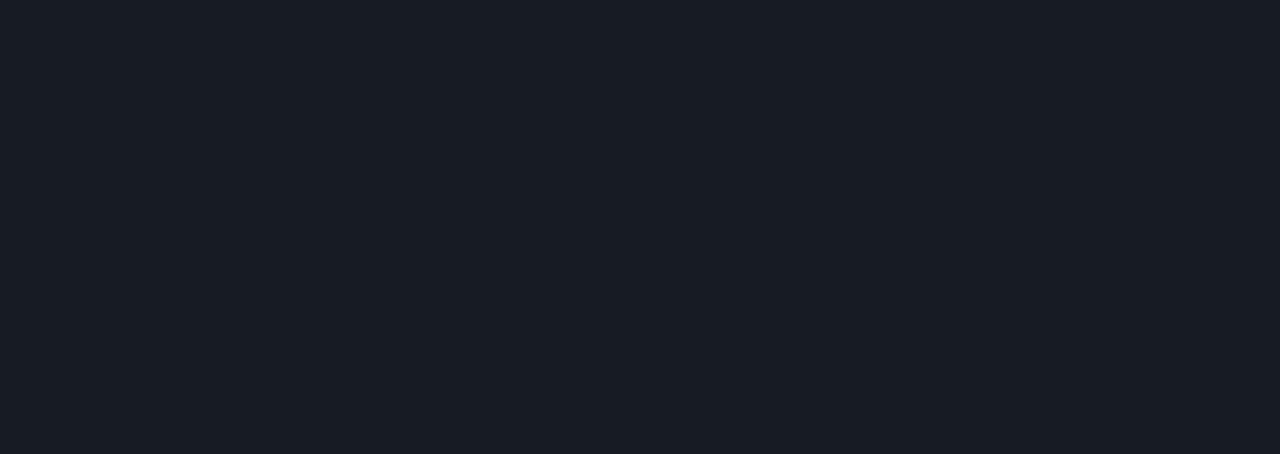
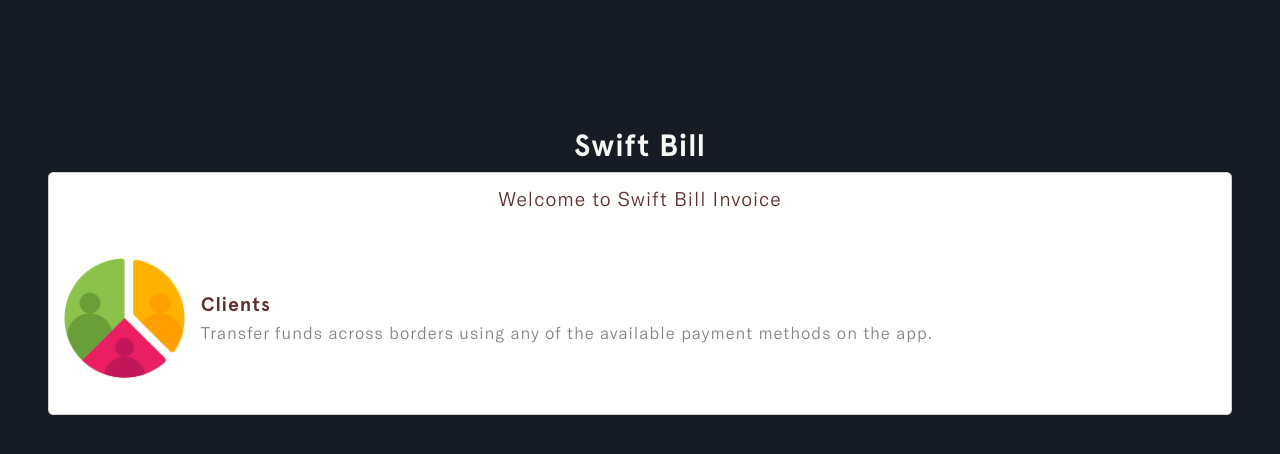
Before and after one commit to DavidDanso/swift-bill-invoice, a Django app: page /welcome in a window 1280 px wide. Before the commit the part shown is empty. Shown: the top 454 px of the page. Run offline with Django 4.2, Linux system fonts and the light colour scheme; some libraries are stand-ins or nearby versions.

Commit message:
added icons to the welcome page

```diff
--- a/invoice/templates/invoice/dashboard.html
+++ b/invoice/templates/invoice/dashboard.html
@@ -70,7 +70,7 @@
         <div id="hero">
           <div class="container-fluid">
             <div class="hero-intro">
-              <h1>Get paid for your professional services.</h1>
+              <h1>Monetize your expertise.</h1>
               <p>
                 Review your most recent activity.
                 <span class="badge">
--- a/static/css/welcome_msg.css
+++ b/static/css/welcome_msg.css
@@ -83,65 +83,111 @@ a:hover {
 
 /****************************************** Hero-Section ************************************/
 #hero {
-  margin-top: 30%;
+  margin-top: 25%;
 }
 .hero-intro {
   margin: 3%;
-}
-.hero-intro #logo {
-  width: 20%;
 }
 .hero-intro h1 {
   color: var(--text-color);
   letter-spacing: 1px;
   font-family: var(--header-font);
-  font-size: 1.7rem;
+  font-size: 2.2rem;
   text-align: center;
-  margin-top: 2%;
 }
-.hero-intro h6 {
-  color: #7b8fa1;
+.hero-intro h2 {
+  color: #5e3030;
   letter-spacing: 1px;
   font-family: var(--text-font);
   font-size: 1.4rem;
   text-align: center;
-  margin-top: 2%;
-  vertical-align: middle;
+  margin-bottom: 4%;
 }
-.hero-intro ion-icon {
-  vertical-align: middle;
+.hero-intro ul {
+  padding-left: 0rem;
 }
-.hero-intro .card {
-  background: var(--text-color);
-  margin-top: 3%;
+.hero-intro li {
+  list-style: none;
+  display: flex;
+  align-items: center;
 }
-.hero-intro p {
-  color: var(--main-color);
-  letter-spacing: 1px;
-  font-family: var(--text-font);
-  font-size: 1.4rem;
-  line-height: 1.2;
-}
-.hero-intro span {
-  color: var(--main-color);
+.hero-intro h6 {
+  color: #5e3030;
   letter-spacing: 1px;
   font-family: var(--header-font);
   font-size: 1.4rem;
+  display: flex;
+  align-items: center;
 }
-#login_btn {
-  color: var(--text-color);
+.hero-intro h6 img {
+  width: 14%;
+  margin-right: 5px;
+}
+.hero-intro h6 .text-container {
+  display: flex;
+  flex-direction: column;
+  margin-left: 10px;
+}
+.hero-intro h6 span {
+  color: #828282;
   letter-spacing: 1px;
   font-family: var(--text-font);
-  font-size: 2vh;
-  background: #9384d1;
-  transition: all 0.5s ease-in-out;
-  margin-top: 3%;
+  font-size: 1.2rem;
+  display: inline-block;
+  margin-top: 5px;
 }
-#login_btn:hover {
-  color: var(--text-color);
-  background: #9484d1d6;
-  transition: all 0.5s ease-in-out;
-}
+
+/* .hero-intro h1 { */
+/* color: var(--text-color); */
+/* letter-spacing: 1px; */
+/* font-family: var(--header-font); */
+/* font-size: 1.7rem; */
+/* text-align: center; */
+/* margin-top: 2%; */
+/* } */
+/* .hero-intro h6 { */
+/* color: #7b8fa1; */
+/* letter-spacing: 1px; */
+/* font-family: var(--text-font); */
+/* font-size: 1.4rem; */
+/* text-align: center; */
+/* margin-top: 2%; */
+/* vertical-align: middle; */
+/* } */
+/* .hero-intro ion-icon { */
+/* vertical-align: middle; */
+/* } */
+/* .hero-intro .card { */
+/* background: var(--text-color); */
+/* margin-top: 3%; */
+/* } */
+/* .hero-intro p { */
+/* color: var(--main-color); */
+/* letter-spacing: 1px; */
+/* font-family: var(--text-font); */
+/* font-size: 1.4rem; */
+/* line-height: 1.2; */
+/* } */
+/* .hero-intro span { */
+/* color: var(--main-color); */
+/* letter-spacing: 1px; */
+/* font-family: var(--header-font); */
+/* font-size: 1.4rem; */
+/* } */
+/* #login_btn { */
+/* color: var(--text-color); */
+/* letter-spacing: 1px; */
+/* font-family: var(--text-font); */
+/* font-size: 2vh; */
+/* background: #9384d1; */
+/* transition: all 0.5s ease-in-out; */
+/* margin-top: 3%; */
+/* } */
+/* #login_btn:hover { */
+/* color: var(--text-color); */
+/* background: #9484d1d6; */
+/* transition: all 0.5s ease-in-out; */
+/* } */
 
 /****************************************** Footer-Section ************************************/
 footer {
@@ -185,32 +231,6 @@ footer p {
   .hero-intro {
     margin: 3%;
   }
-  .hero-intro #logo {
-    width: 5%;
-  }
-  .hero-intro h1 {
-    font-size: 1.4rem;
-    margin-top: 1%;
-  }
-  .hero-intro h6 {
-    font-size: 1.2rem;
-    margin-top: 1%;
-  }
-  .hero-intro .card {
-    margin-top: 1%;
-    width: 70%;
-  }
-  .hero-intro p {
-    font-size: 1.3rem;
-    line-height: 1.2;
-  }
-  .hero-intro span {
-    font-size: 1.3rem;
-  }
-  #login_btn {
-    font-size: 2vh;
-    margin-top: 1%;
-  }
 }
 
 /************************ Extra large devices (extra large desktops, 1900px and up) ********************************/
--- a/templates/welcome_msg.html
+++ b/templates/welcome_msg.html
@@ -60,7 +60,37 @@
         <!--=========================================== Hero-Text ===============================-->
         <div id="hero">
           <div class="container-fluid">
-            <div class="hero-intro"></div>
+            <div class="hero-intro">
+              <h1>Swift Bill</h1>
+              <div class="card">
+                <div class="card-body">
+                  <h2>Welcome to Swift Bill Invoice</h2>
+
+                  <ul class="ul-intro">
+                    <li>
+                      <h6>
+                        <img
+                          src="{% static 'images/clients.png' %}"
+                          class="img-fluid"
+                          id="clients--img"
+                          alt="clients--img"
+                        />
+                        <div class="text-container">
+                          Clients
+                          <span>
+                            Transfer funds across borders using any of the
+                            available payment methods on the app.
+                          </span>
+                        </div>
+                      </h6>
+                    </li>
+                  </ul>
+                  <!-- end ul-intro -->
+                </div>
+                <!-- end card-body -->
+              </div>
+              <!-- end card -->
+            </div>
             <!-- End hero-intro-->
           </div>
           <!-- End container-fluid -->
```
Also changed, not shown: db.sqlite3, static/images/clients.png (added), static/images/data-analysis.png (added), static/images/profile-user.png (added), static/images/receipt.png (added).
